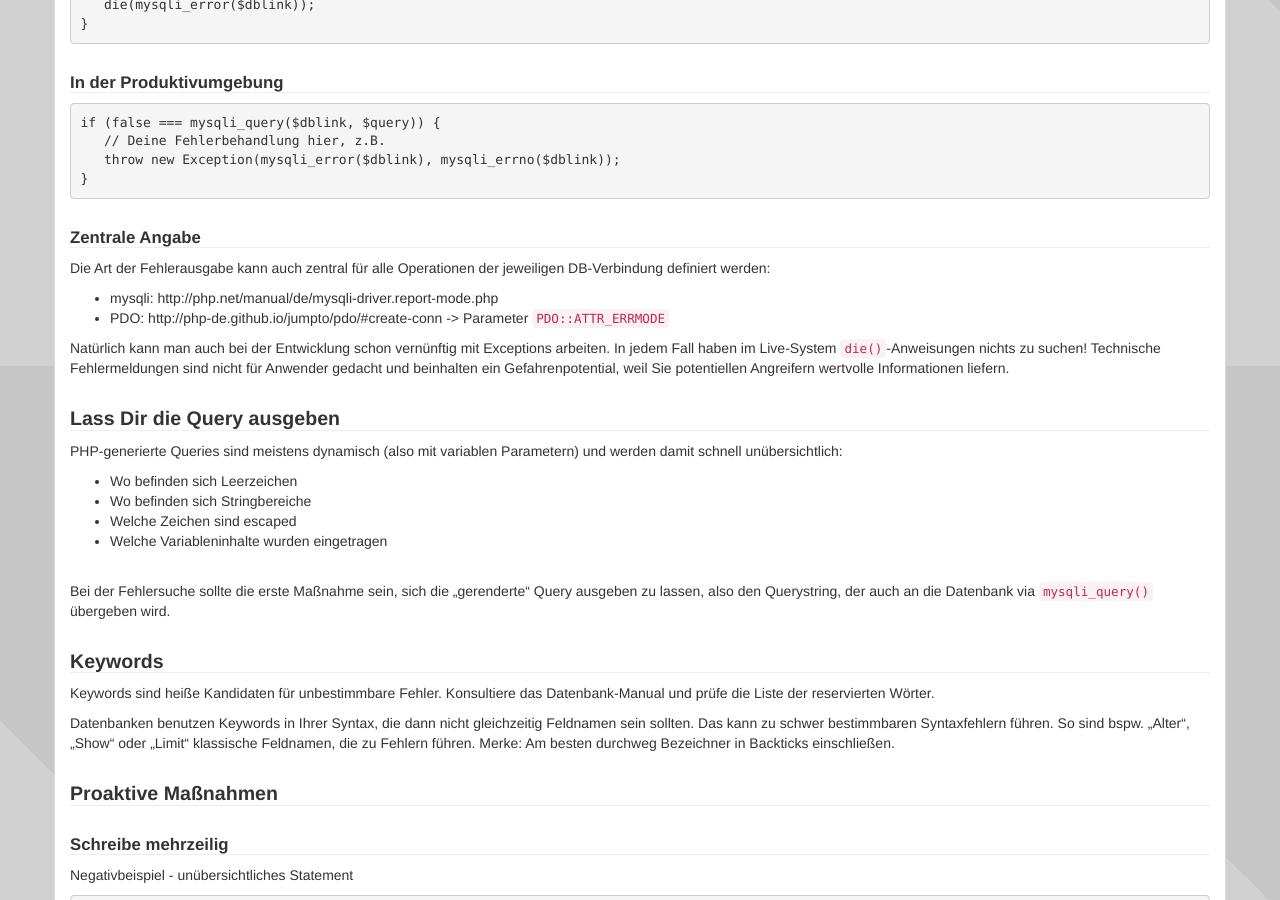
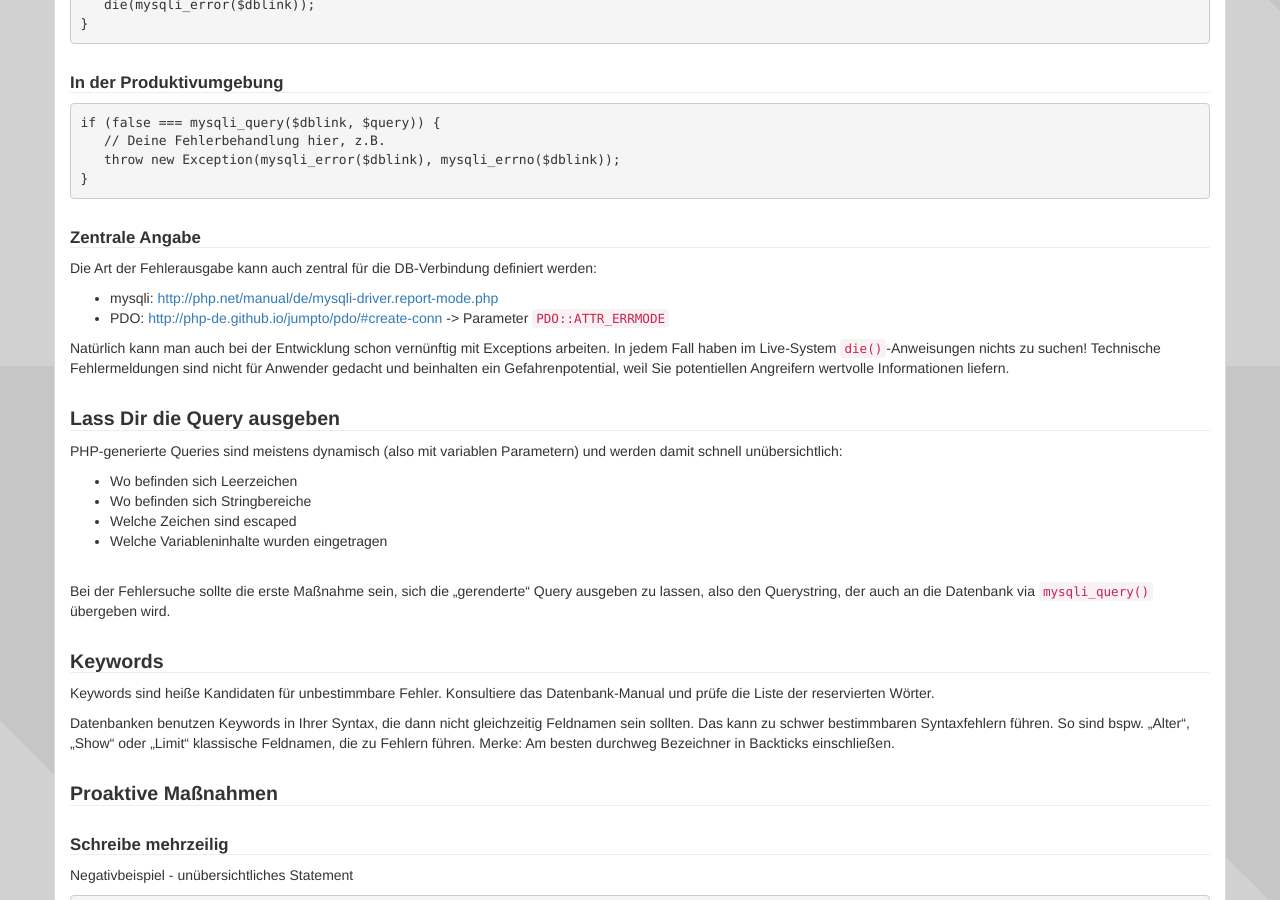
Before and after one commit to php-de/php-de.github.io, a Jekyll site: the page built from debugging/16_sql.md, in a window 1280 px wide and 900 px high, scrolled down 534 px. Built offline with Jekyll 4.4.1, drawn with Linux system fonts in a browser that asks for light colours; nearby versions of some CDN libraries.

Commit message:
Update 16_sql.md

```diff
--- a/debugging/16_sql.md
+++ b/debugging/16_sql.md
@@ -78,10 +78,11 @@
 #### [Zentrale Angabe](#zentral)
 {: #zentral}
 
-Die Art der Fehlerausgabe kann auch zentral für alle Operationen der jeweiligen DB-Verbindung definiert werden:
+Die Art der Fehlerausgabe kann auch zentral für die DB-Verbindung definiert werden:
 
-- mysqli: http://php.net/manual/de/mysqli-driver.report-mode.php
-- PDO: http://php-de.github.io/jumpto/pdo/#create-conn -> Parameter `PDO::ATTR_ERRMODE`
+- mysqli: [http://php.net/manual/de/mysqli-driver.report-mode.php](http://php.net/manual/de/mysqli-driver.report-mode.php)
+- PDO: [http://php-de.github.io/jumpto/pdo/#create-conn](http://php-de.github.io/jumpto/pdo/#create-conn) -> Parameter `PDO::ATTR_ERRMODE`
+
 
 Natürlich kann man auch bei der Entwicklung schon vernünftig mit Exceptions arbeiten. In jedem Fall haben im Live-System `die()`-Anweisungen nichts zu suchen! Technische Fehlermeldungen sind nicht für Anwender gedacht und beinhalten ein Gefahrenpotential, weil Sie potentiellen Angreifern wertvolle Informationen liefern.
 
```
